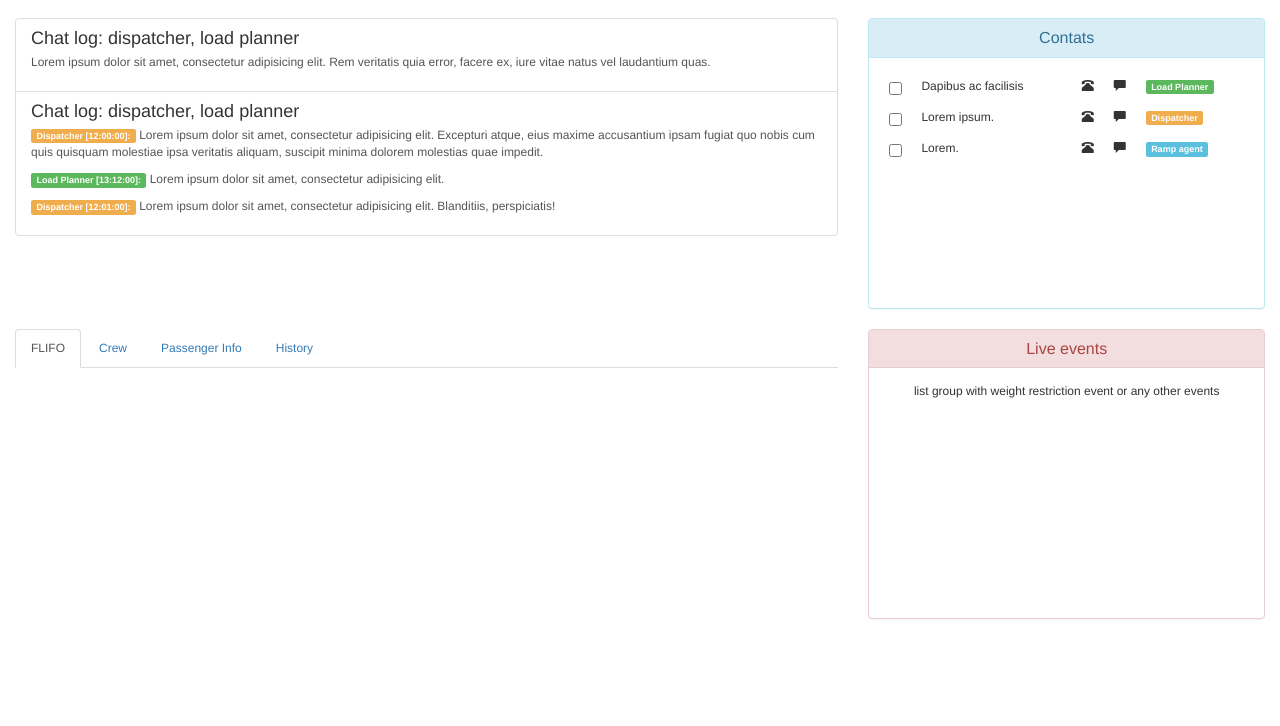
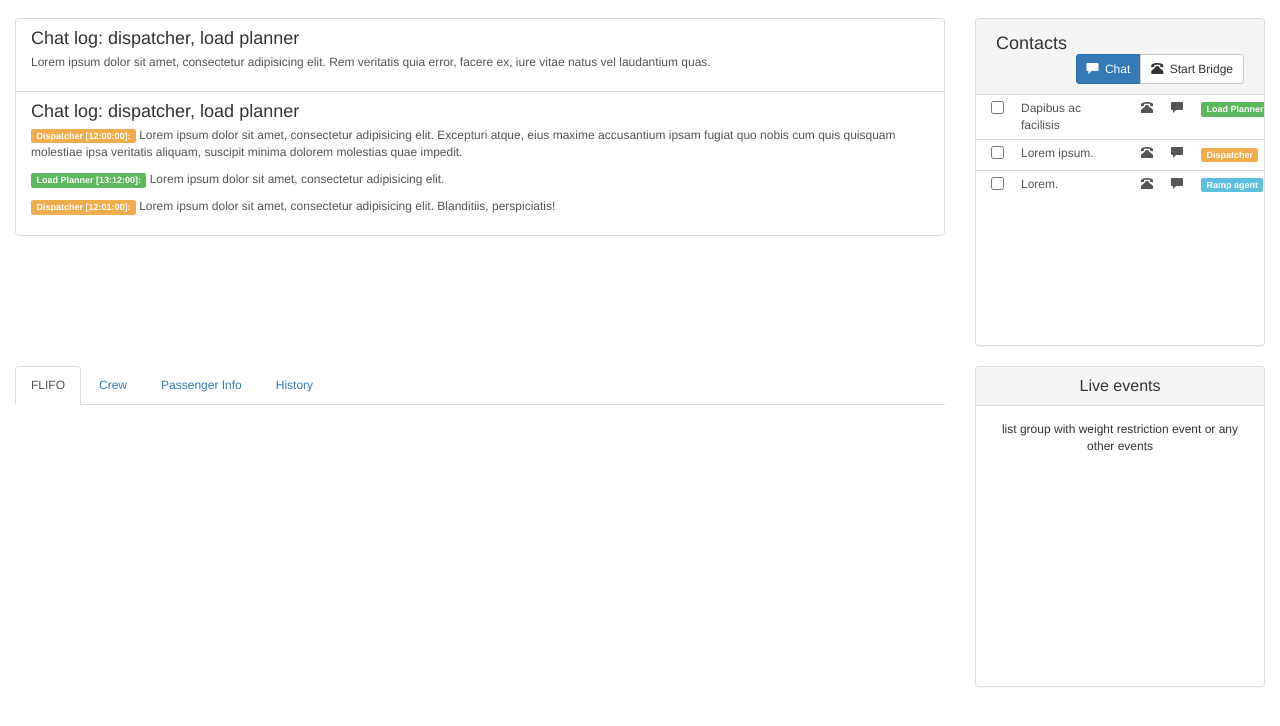
Before and after one commit to chai85/angular-calendar, a website: page app/index.html in a window 1280 px wide. Shown: the part 54-780 px from the top of the page. Drawn offline with nearby package versions, Linux system fonts and the light colour scheme.

Commit message:
alignment

```diff
--- a/app/app.js
+++ b/app/app.js
@@ -1,7 +1,15 @@
-angular.module('CalendarApp', [])
-    .directive('calendar', function () {
-        return {
-            restrict: 'E',
-            templateUrl: 'calendar.html'
+angular.module('CollabApp', [])
+    .controller("ContactsController", ["$scope", "$window", function ($scope, $window) {
+        function resize() {
+            // to adjust height of widgets
+            var height = window.innerHeight - 50 - 250;
+            // main div height
+            $(".collab").height(window.innerHeight - 100);
+            // contacts list-group height
+            $(".contacts .list-group").height(height / 2);
+            // events panel-body height
+            $(".events .panel-body").height(height / 2);
         }
-    });
+        resize();
+        $(window).on("resize", resize);
+    }]);
--- a/app/app.scss
+++ b/app/app.scss
@@ -2,9 +2,9 @@
 .events,
 .activity,
 .controls {
-    & .panel-body {
-        height: 250px;
-        overflow-y: scroll;
+    & .panel-body,
+    .list-group {
+        overflow: auto;
     }
 }
 
@@ -19,14 +19,25 @@
 }
 
 .list-group-special .list-group-item {
-    border: 0px;
-    padding: 5px;
+    padding: 5px 0;
 }
 
-.collab>.row {
+.collab > .row {
     padding: 0px;
 }
 
 body {
     font-size: 12px;
 }
+
+.contacts {
+    .list-inline {
+        margin: 0px;
+    }
+    .checkbox-div {
+        margin: -3px 0 0 0;
+    }
+    .contacts-header {
+        margin: 5px 0 0 0;
+    }
+}
--- a/app/index.html
+++ b/app/index.html
@@ -13,7 +13,7 @@
 
 </head>
 
-<body ng-app="CalendarApp">
+<body ng-app="CollabApp">
 
     <nav class="navbar navbar-default">
         <div class="container-fluid">
@@ -48,7 +48,7 @@
     <div class="container-fluid text-center collab">
         <div class="row">
             <!--            <div class="col-xs-3">telephone</div>-->
-            <div class="col-xs-8 activity">
+            <div class="col-lg-9 activity">
 
                 <div class="list-group">
                     <a href="#" class="list-group-item">
@@ -63,50 +63,59 @@
                     </a>
                 </div>
             </div>
-            <div class="col-xs-4 contacts">
-                <div class="panel panel-info">
+            <div class="col-lg-3 contacts" ng-controller="ContactsController">
+                <div class="panel panel-default">
 
                     <div class="panel-heading">
-                        <h3 class="panel-title">Contats</h3>
+                        <ul class="list-inline">
+                            <li class="pull-left contacts-header">
+                                <span class="h4 text-left text-capitalize">Contacts</span>
+                            </li>
+                            <li class="pull-right btn-group" role="button">
+                                <button type="button" class="btn btn-sm btn-primary"><span class="glyphicon glyphicon-comment comment-icon"></span> Chat</button>
+                                <button type="button" class="btn btn-sm btn-default"><span class="glyphicon glyphicon-phone-alt phone-icon"></span> Start Bridge</button>
+                            </li>
+                            <div class="clearfix"></div>
+                        </ul>
                     </div>
 
-                    <div class="panel-body">
-                        <ul class="list-group text-left list-group-special">
-                            <li class="list-group-item row">
-                                <div class="col-xs-1">
+                    <div class="list-group text-left list-group-special">
+                        <a class="list-group-item">
+                            <div class="col-xs-1 checkbox-div">
                                 <input type="checkbox">
                             </div>
-                                <div class="col-xs-5">Dapibus ac facilisis</div>
+                            <div class="col-xs-5"><span>Dapibus ac facilisis</span></div>
                             <div class="col-xs-1"><span class="glyphicon glyphicon-phone-alt phone-icon"></span></div>
                             <div class="col-xs-1"><span class="glyphicon glyphicon-comment comment-icon"></span></div>
                             <div class="col-xs-3"><span class="label label-success">Load Planner</span></div>
-                            </li>
-
-                            <li class="list-group-item row">
-                                <div class="col-xs-1">
+                            <div class="clearfix"></div>
+                        </a>
+                        <a class="list-group-item">
+                            <div class="col-xs-1 checkbox-div">
                                 <input type="checkbox">
                             </div>
-                                <div class="col-xs-5">Lorem ipsum.</div>
+                            <div class="col-xs-5"><span>Lorem ipsum.</span></div>
                             <div class="col-xs-1"><span class="glyphicon glyphicon-phone-alt phone-icon"></span></div>
                             <div class="col-xs-1"><span class="glyphicon glyphicon-comment comment-icon"></span></div>
                             <div class="col-xs-3"><span class="label label-warning">Dispatcher</span></div>
-                            </li>
-                            <li class="list-group-item row">
-                                <div class="col-xs-1">
+                            <div class="clearfix"></div>
+                        </a>
+                        <a class="list-group-item">
+                            <div class="col-xs-1 checkbox-div">
                                 <input type="checkbox">
                             </div>
-                                <div class="col-xs-5">Lorem.</div>
+                            <div class="col-xs-5"><span>Lorem.</span></div>
                             <div class="col-xs-1"><span class="glyphicon glyphicon-phone-alt phone-icon"></span></div>
                             <div class="col-xs-1"><span class="glyphicon glyphicon-comment comment-icon"></span></div>
                             <div class="col-xs-3"><span class="label label-info">Ramp agent</span></div>
-                            </li>
-                        </ul>
+                            <div class="clearfix"></div>
+                        </a>
                     </div>
                 </div>
             </div>
         </div>
         <div class="row">
-            <div class="col-xs-8 controls">
+            <div class="col-lg-9 controls">
                 <ul class="nav nav-tabs">
                     <li role="presentation" class="active"><a href="#">FLIFO</a></li>
                     <li role="presentation"><a href="#">Crew</a></li>
@@ -114,8 +123,8 @@
                     <li role="presentation"><a href="#">History</a></li>
                 </ul>
             </div>
-            <div class="col-xs-4 events">
-                <div class="panel panel-danger">
+            <div class="col-lg-3 events">
+                <div class="panel panel-default">
                     <div class="panel-heading">
                         <h3 class="panel-title">Live events</h3>
                     </div>
```
Also changed, not shown: bower.json (+4 -5 lines), app/app.css, 1 other file. Lines whose indentation alone changed are shown as unchanged.
